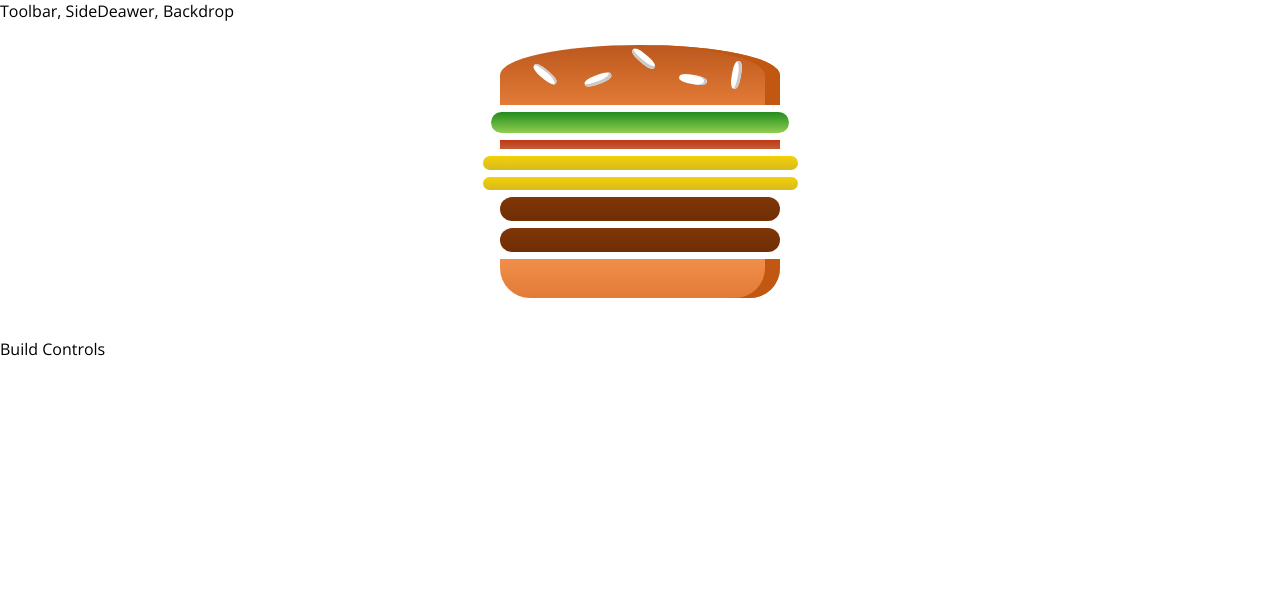
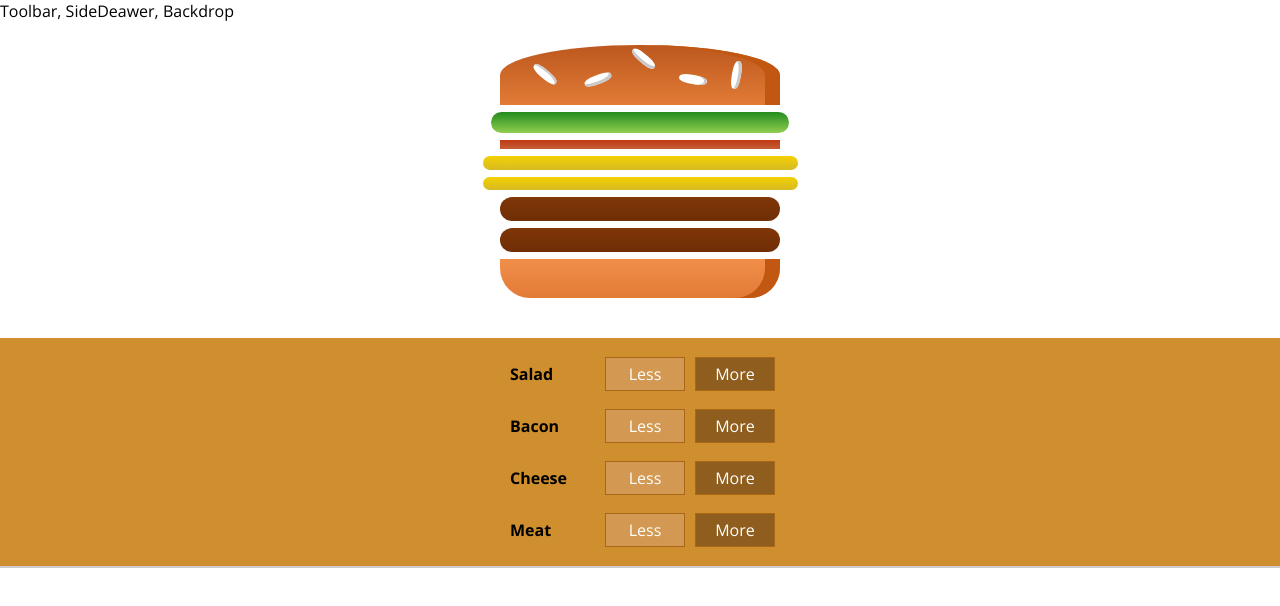
Before and after one commit to scotpfleghaar/Simple-Burger-Builder, a React app in the folder simple-burger-builder/: page / in a window 1280 px wide. Shown: the top 606 px of the page. Built offline with nearby package versions, Linux system fonts and the light colour scheme.

Commit message:
Outputting the build controls component and changeing the files location

```diff
--- a/simple-burger-builder/src/components/BuildControls/BuildControl/BuildControl.js
+++ b/simple-burger-builder/src/components/Burger/BuildControls/BuildControl/BuildControl.js
@@ -1,8 +1,8 @@
 import React from 'react';
-import classes from './buildControl.css'
+import classes from './BuildControl.css'
 
 const buildControl = (props) => (
-    <div className={classes.buildControl}>
+    <div className={classes.BuildControl}>
         <div className={classes.Label}>{ props.label }</div>
         <button className={classes.Less}>Less</button>
         <button className={classes.More}>More</button>
--- /dev/null
+++ b/simple-burger-builder/src/components/Burger/BuildControls/BuildControls.js
@@ -0,0 +1,20 @@
+import React from 'react';
+import classes from './BuildControls.css'
+import BuildControl from './BuildControl/BuildControl'
+
+const controls = [
+    { label: 'Salad', type: 'salad' },
+    { label: 'Bacon', type: 'bacon' },
+    { label: 'Cheese', type: 'cheese' },
+    { label: 'Meat', type: 'meat' }
+]
+
+const buildControls = (props) => (
+    <div className={classes.BuildControls}>
+        { controls.map(crtl => (
+            <BuildControl key={crtl.label} label={crtl.label}/>
+        )) }
+    </div>
+)
+
+export default buildControls;
--- a/simple-burger-builder/src/containers/BurgerBuilder/BurgerBuilder.js
+++ b/simple-burger-builder/src/containers/BurgerBuilder/BurgerBuilder.js
@@ -1,6 +1,7 @@
 import React, { Component } from 'react';
 import Aux from '../../hoc/Aux';
 import Burger from '../../components/Burger/Burger'
+import BuildControls from '../../components/Burger/BuildControls/BuildControls'
 
 class BurgerBuilder extends Component {
     // constructor(props){
@@ -21,9 +22,7 @@
         return (
             <Aux>
                 <Burger ingredients={this.state.ingredients}/>
-                <div>
-                    Build Controls
-                </div>
+                <BuildControls />
             </Aux>
         );
     };
```
Also changed, not shown: simple-burger-builder/src/components/BuildControls/BuildControls.js (deleted, +0 -9 lines), simple-burger-builder/src/components/Burger/BuildControls/BuildControl/BuildControl.css (renamed from simple-burger-builder/src/components/BuildControls/BuildControl/BuildControl.css), simple-burger-builder/src/components/Burger/BuildControls/BuildControls.css (renamed from simple-burger-builder/src/components/BuildControls/BuildControls.css).
